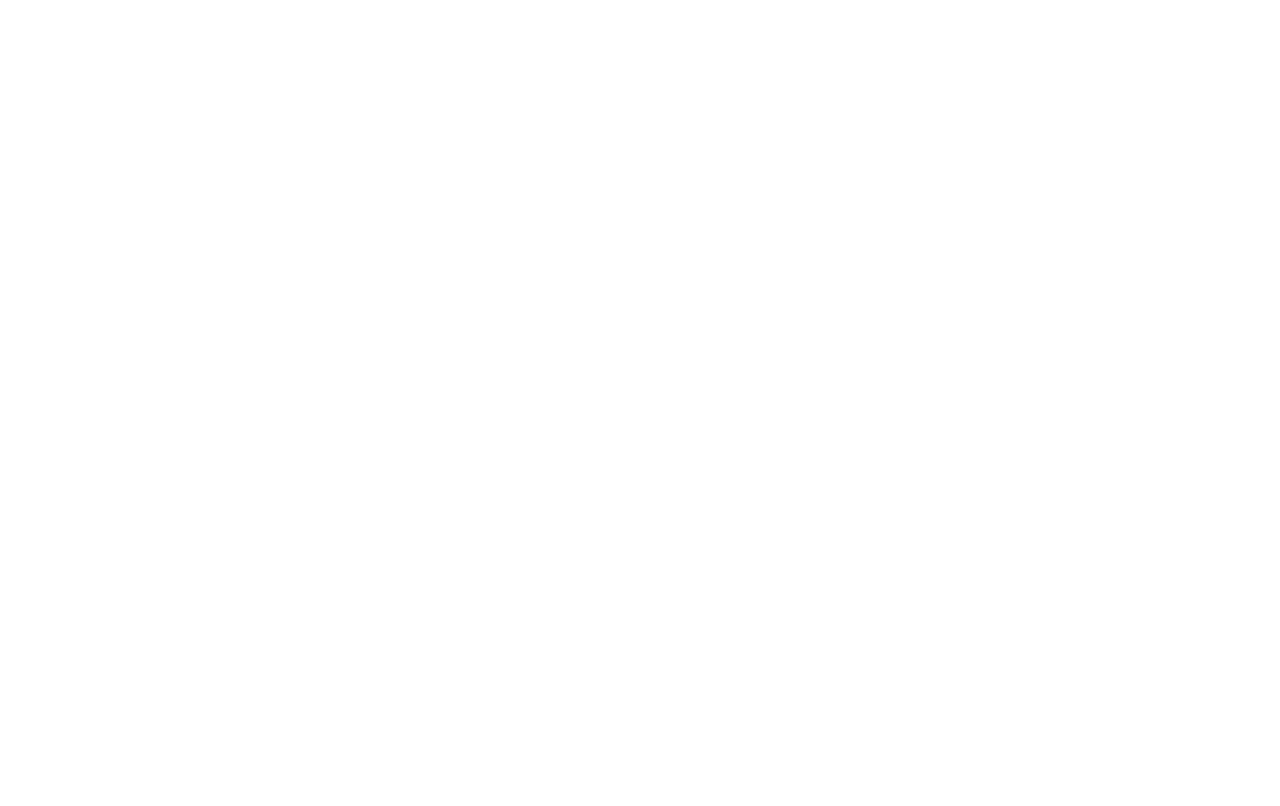
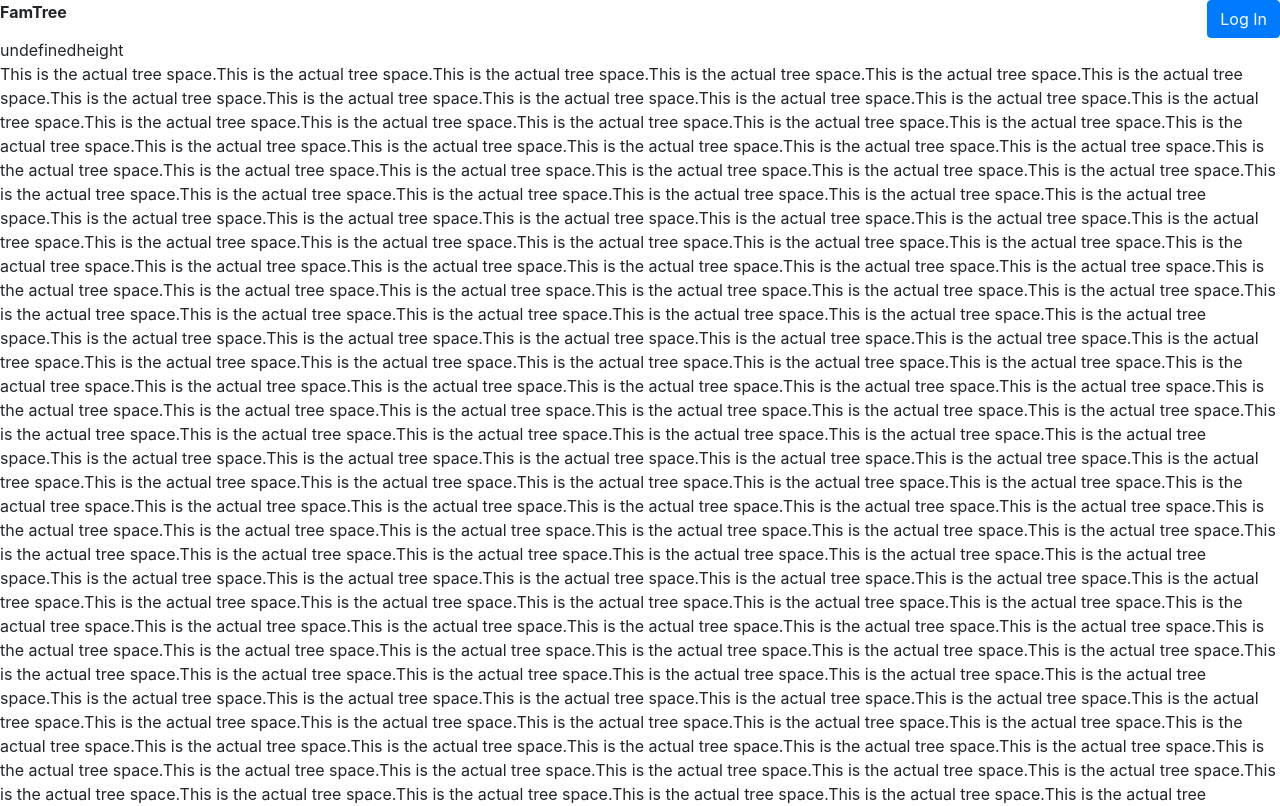
Before and after one commit to pratikyoff/FamTree, a React (Create React App) app: page / in a window 1280 px wide. Shown: the top 806 px of the page. Built offline with nearby package versions, Linux system fonts and the light colour scheme.

Commit message:
progress

```diff
--- a/package.json
+++ b/package.json
@@ -6,8 +6,11 @@
     "@testing-library/jest-dom": "^5.11.4",
     "@testing-library/react": "^11.1.0",
     "@testing-library/user-event": "^12.1.10",
+    "bootstrap": "^4.5.3",
     "react": "^17.0.1",
+    "react-bootstrap": "^1.4.0",
     "react-dom": "^17.0.1",
+    "react-indiana-drag-scroll": "^1.8.0",
     "react-scripts": "4.0.0"
   },
   "devDependencies": {
--- a/src/components/App.js
+++ b/src/components/App.js
@@ -1,5 +1,23 @@
+import React, { useState, useLayoutEffect, useRef } from 'react'
+import TitleBar from './TitleBar'
+import TreeSpace from './TreeSpace'
+import tree from '../testData/famTree.json'
+
 const App = props => {
-  return null
+  const [height, setHeight] = useState(0)
+  const titleBarRef = useRef(null)
+
+  useLayoutEffect(() => {
+    setHeight(titleBarRef.clientHeight)
+  })
+
+  return (
+    <>
+      <TitleBar ref={titleBarRef}/>
+      {height+'height'}
+      <TreeSpace tree={tree} />
+    </>
+  )
 }
 
 export default App
--- /dev/null
+++ b/src/components/TitleBar.js
@@ -0,0 +1,12 @@
+import Button from 'react-bootstrap/Button'
+
+const TitleBar = props => {
+  return (
+    <div style={{ display: 'flex', justifyContent: 'flex-end' }}>
+      <span style={{ fontWeight: 'bold', marginRight: 'auto' }}>FamTree</span>
+      <Button>Log In</Button>
+    </div>
+  )
+}
+
+export default TitleBar
--- /dev/null
+++ b/src/components/TreeSpace.js
@@ -0,0 +1,11 @@
+import ScrollContainer from 'react-indiana-drag-scroll'
+
+const TreeSpace = props => {
+  return (
+    <ScrollContainer style={{ height: '100%' }}>
+      {'This is the actual tree space.'.repeat(1000)}
+    </ScrollContainer>
+  )
+}
+
+export default TreeSpace
--- /dev/null
+++ b/src/css/App.css
@@ -0,0 +1,3 @@
+html,body,#root{
+    height: 100%;
+}
--- a/src/index.js
+++ b/src/index.js
@@ -1,6 +1,7 @@
 import React from 'react'
 import ReactDOM from 'react-dom'
 import App from './components/App'
+import 'bootstrap/dist/css/bootstrap.min.css'
 
 ReactDOM.render(
   <React.StrictMode>
--- /dev/null
+++ b/src/testData/famTree.json
@@ -0,0 +1,15 @@
+[
+  {
+    "id": "123",
+    "children": [
+      {
+        "id": "124",
+        "children": []
+      },
+      {
+        "id": "125",
+        "children": []
+      }
+    ]
+  }
+]
```
Also changed, not shown: 2 other files (tests, documents, lock files or other folders).
